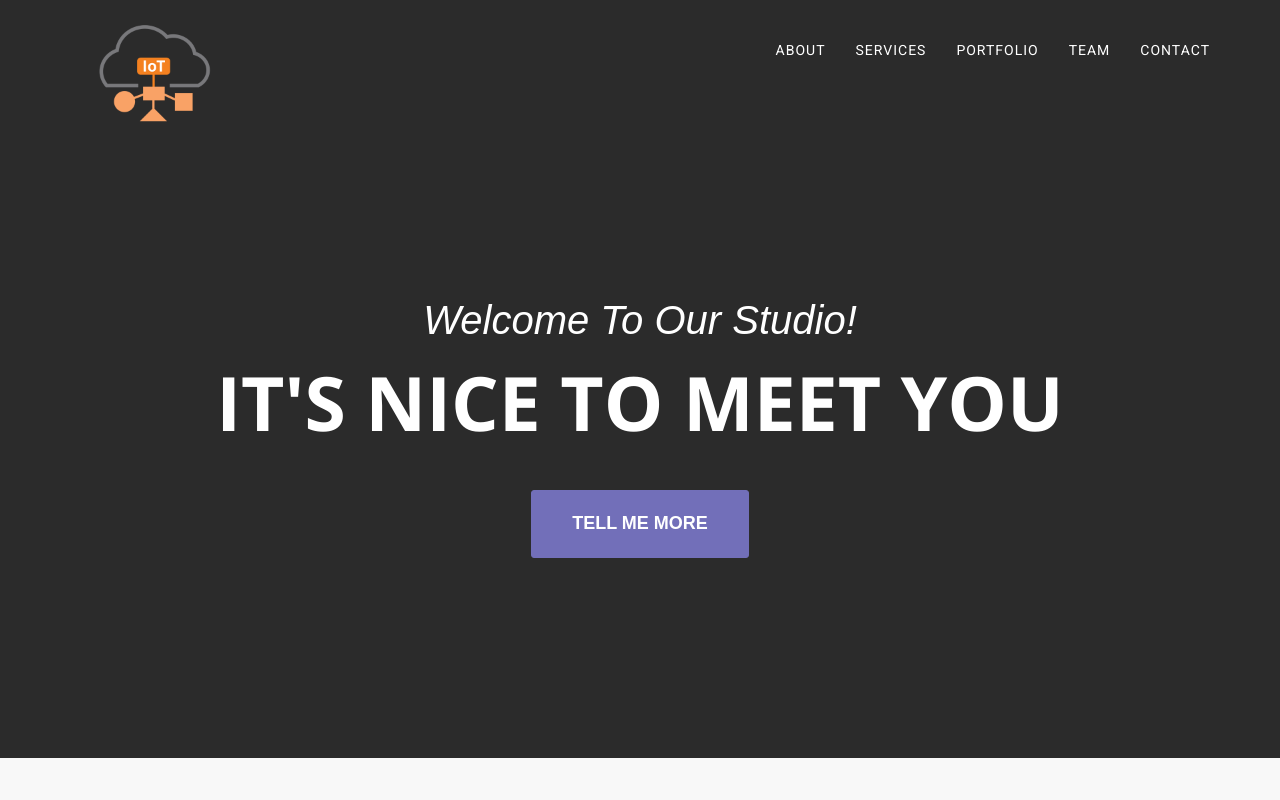
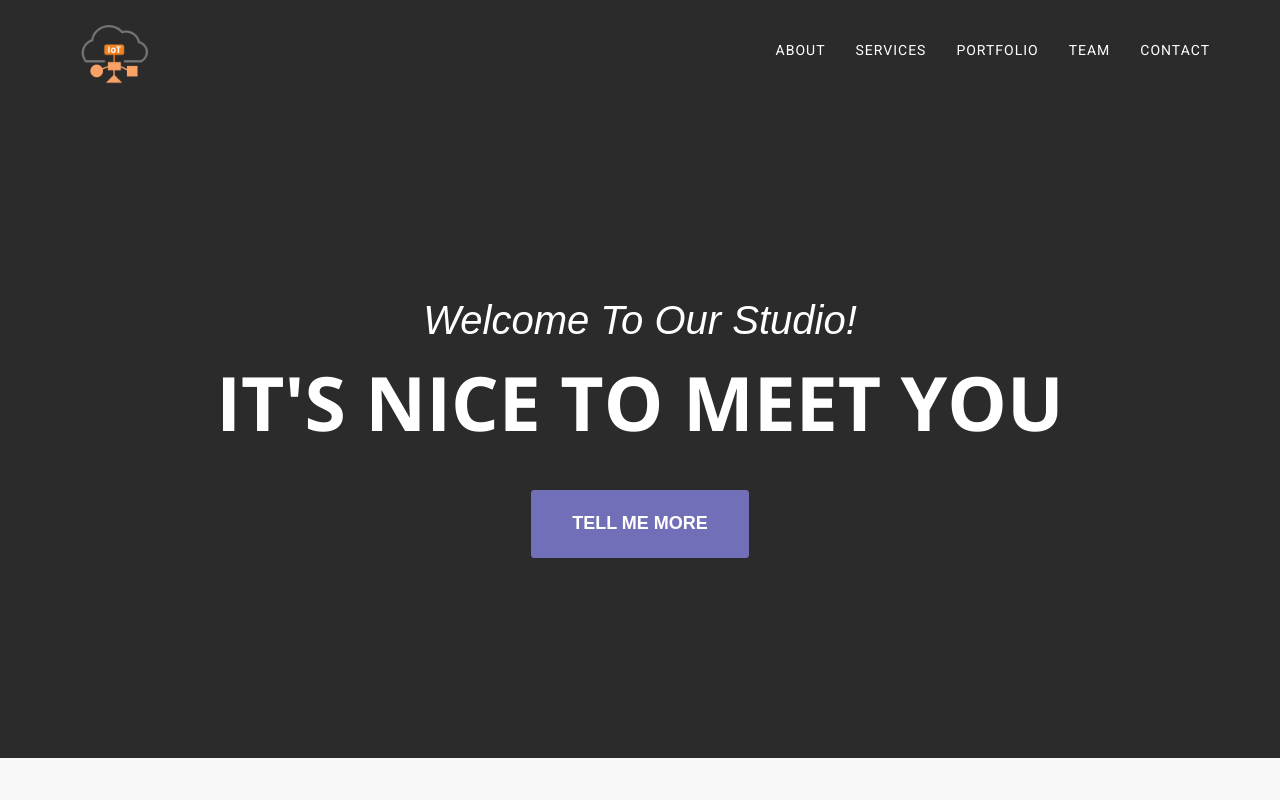
Before and after one commit to naigolf/admin, a plain HTML site: page index.html in a window 1280 px wide. Shown: the top 800 px of the page. Drawn offline with nearby package versions, Linux system fonts and the light colour scheme; a web font is replaced by a local one.

Commit message:
Update index.html

```diff
--- a/index.html
+++ b/index.html
@@ -37,7 +37,7 @@
 					<span class="icon-bar"></span>
 					<span class="icon-bar"></span>
 					</button>
-					<a class="navbar-brand page-scroll" href="#page-top"><img src="images/iot-controller.png" alt="IoT logo" width="200"></a>
+					<a class="navbar-brand page-scroll" href="#page-top"><img src="images/iot-controller.png" alt="IoT logo" width="120"></a>
 				</div>
 				<!-- Collect the nav links, forms, and other content for toggling -->
 				<div class="collapse navbar-collapse" id="bs-example-navbar-collapse-1">
```
